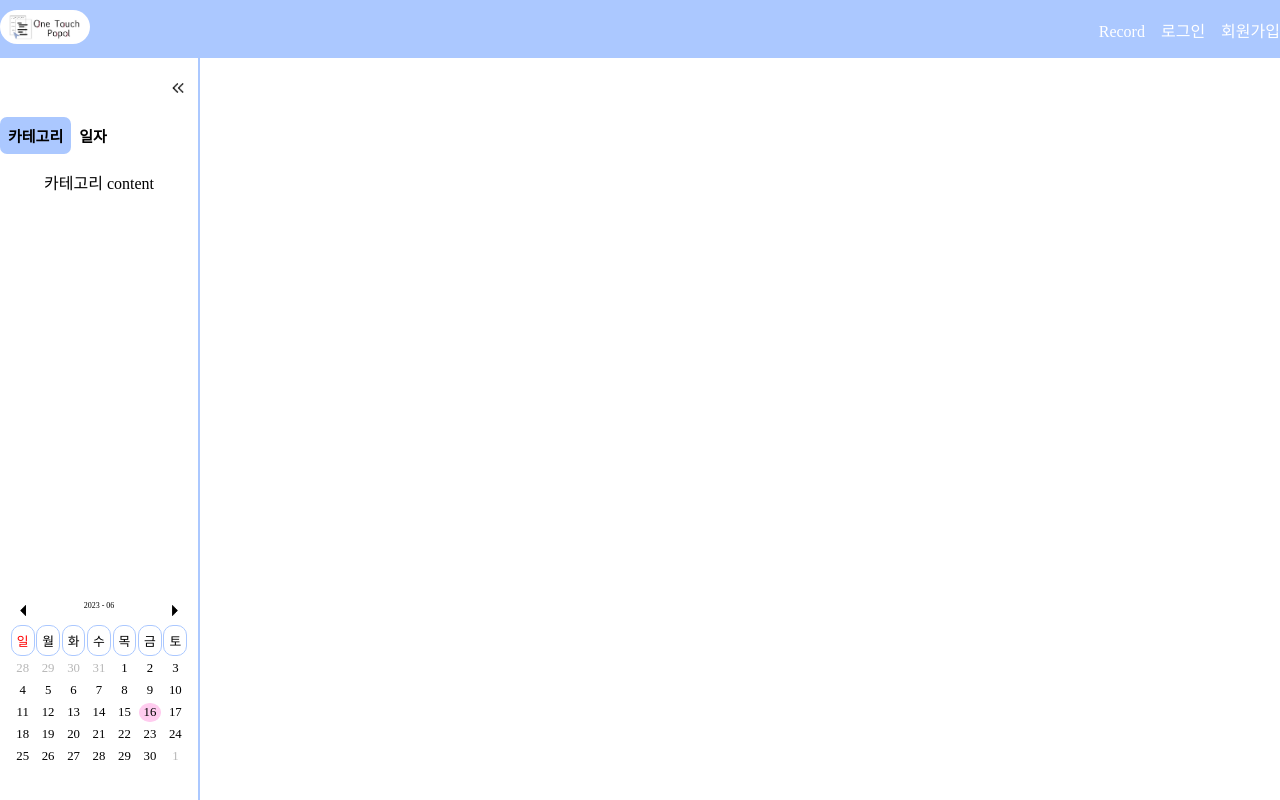
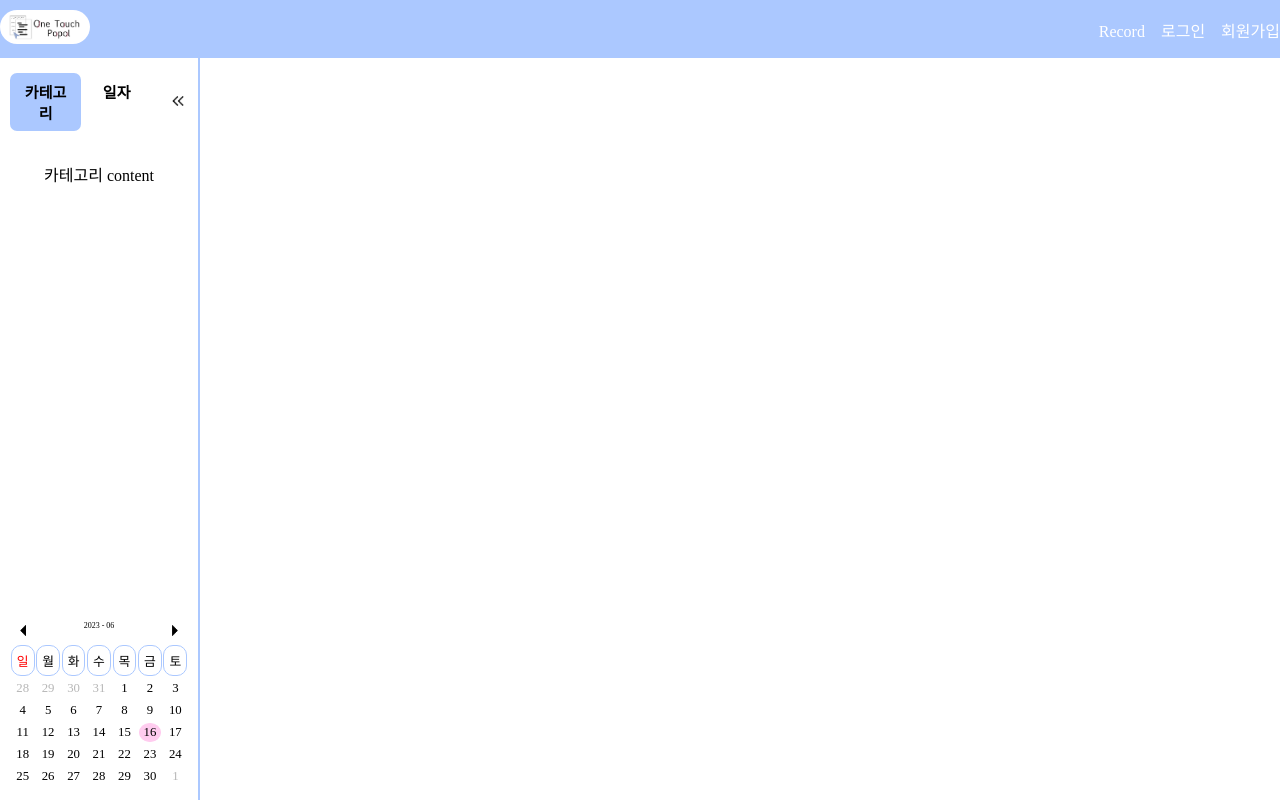
Before and after one commit to ONE-TOUCH-POPOL/FrontEnd, a React (Create React App) app: page /record in a window 1280 px wide. Built offline with nearby package versions, Linux system fonts and the light colour scheme; no server answers; a web font is replaced by a local one.

Commit message:
feat: sidebar
-tab menu와 close sidebar button 나란히
- tab menu, close sidebar, open sidebar style 위치 변경

```diff
--- a/package.json
+++ b/package.json
@@ -7,6 +7,7 @@
     "@testing-library/react": "^13.4.0",
     "@testing-library/user-event": "^13.5.0",
     "axios": "^1.4.0",
+    "dotenv": "^16.3.1",
     "https": "^1.0.0",
     "moment": "^2.29.4",
     "react": "^18.2.0",
--- a/src/components/closeSidebar/CloseSidebar.styled.jsx
+++ b/src/components/closeSidebar/CloseSidebar.styled.jsx
@@ -2,13 +2,13 @@ import styled from "styled-components";
 
 const CloseSidebarLayout = styled.div`
   position: fixed;
-  width: 20px;
+  width: 30px;
   height: 100%;
   border-right: 2px solid #abc8ff;
   /* float: left; */
 
   left: 0;
-  padding: 20px 0px;
+  padding: 20px 5px;
   box-sizing: border-box;
   display: flex;
   flex-direction: column;
--- a/src/components/openSidebar/OpenSidebar.jsx
+++ b/src/components/openSidebar/OpenSidebar.jsx
@@ -1,22 +1,12 @@
 import React from "react";
-import { OpenSidebarLayout, OpenSidebarCalendarLayout, OpenSidebarCategoryLayout } from "./OpenSidebar.styled";
+import { OpenSidebarLayout, OpenSidebarCalendarLayout } from "./OpenSidebar.styled";
 import CalendarComponent from "../../components/calendar";
 import TabMenuComponent from "../../components/tabMenu";
 const OpenSidebar = ({ handleOpenSidebar }) => {
   return (
     <div>
       <OpenSidebarLayout>
-        <button onClick={handleOpenSidebar} style={{ background: "white", paddingLeft: "80%" }}>
-          <img src="/img/double_arrow_left.png" style={{ background: "white", width: "20px", cursor: "pointer" }} alt="closeArrow" />
-        </button>
-        <TabMenuComponent></TabMenuComponent>
-        {/* <OpenSidebarCategoryLayout>
-          <ul>
-            <li>Item 1</li>
-            <li>Item 2</li>
-            <li>Item 3</li>
-          </ul>
-        </OpenSidebarCategoryLayout> */}
+        <TabMenuComponent handleOpenSidebar={handleOpenSidebar}></TabMenuComponent>
         <OpenSidebarCalendarLayout>
           <CalendarComponent />
         </OpenSidebarCalendarLayout>
--- a/src/components/openSidebar/OpenSidebar.styled.jsx
+++ b/src/components/openSidebar/OpenSidebar.styled.jsx
@@ -8,16 +8,9 @@ const OpenSidebarLayout = styled.div`
   /* float: left; */
 
   left: 0;
-  padding: 20px 0px;
   box-sizing: border-box;
   display: flex;
   flex-direction: column;
-`;
-
-const OpenSidebarCategoryLayout = styled.div`
-  flex: 1;
-  display: flex;
-  border-bottom: 1px solid #abc8ff;
 `;
 
 const OpenSidebarCalendarLayout = styled.div`
@@ -30,4 +23,4 @@ const OpenSidebarCalendarLayout = styled.div`
   /* margin-bottom: 12px; */
 `;
 
-export { OpenSidebarLayout, OpenSidebarCalendarLayout, OpenSidebarCategoryLayout };
+export { OpenSidebarLayout, OpenSidebarCalendarLayout };
--- a/src/components/tabMenu/TabMenu.jsx
+++ b/src/components/tabMenu/TabMenu.jsx
@@ -1,25 +1,30 @@
 import React, { useState } from "react";
-import { TabMenuStyle, Desc } from "./TabMenu.styled";
-const TabMenu = () => {
+import { TabTopStyle, TabMenuStyle, Desc } from "./TabMenu.styled";
+const TabMenu = ({ handleOpenSidebar }) => {
   const [currentTab, clickTab] = useState(0);
 
   const tabMenuNames = [
-    { name: "카테고리", content: "카테고리 content" },
-    { name: "일자", content: "일자 content" },
+    { id: 1, name: "카테고리", content: "카테고리 content" },
+    { id: 2, name: "일자", content: "일자 content" },
   ];
   const selectMenuHandler = (index) => {
     clickTab(index);
   };
   return (
     <>
-      <div>
+      <TabTopStyle>
         <TabMenuStyle>
           {tabMenuNames.map((el, index) => (
-            <li className={index === currentTab ? "submenu focused" : "submenu"} onClick={() => selectMenuHandler(index)}>
+            <li key={el.id} className={index === currentTab ? "submenu focused" : "submenu notfocused"} onClick={() => selectMenuHandler(index)}>
               {el.name}
             </li>
           ))}
         </TabMenuStyle>
+        <button onClick={handleOpenSidebar} style={{ background: "white" }}>
+          <img src="/img/double_arrow_left.png" style={{ background: "white", width: "20px", cursor: "pointer" }} alt="closeArrow" />
+        </button>
+      </TabTopStyle>
+      <div>
         <Desc>
           <p>{tabMenuNames[currentTab].content}</p>
         </Desc>
--- a/src/components/tabMenu/TabMenu.styled.jsx
+++ b/src/components/tabMenu/TabMenu.styled.jsx
@@ -1,33 +1,41 @@
 import styled from "styled-components";
+const TabTopStyle = styled.div`
+  display: flex;
+  /* align-items: center; */
+  justify-content: space-between;
+  padding-right: 10px;
+`;
 const TabMenuStyle = styled.ul`
+  display: flex;
   color: black;
   font-weight: bold;
-  display: flex;
-  /* list-style: none; */
-  padding: 0px 10% 0px 0px;
+  font-size: 15px;
+  padding-left: 10px;
   cursor: pointer;
+  width: 97%;
+  /* justify-content: space-evenly; */
+
   .submenu {
     display: flex;
-    /* width: calc(100% / 3); */
     padding: 8px;
-    font-size: 15px;
     border-radius: 7px;
+    flex-direction: column;
   }
 
   .focused {
     //선택된 Tabmenu 에만 적용되는 CSS를 구현
     background-color: #abc8ff;
-    width: 40%;
-    /* color: white; */
+    width: 45%;
   }
-  /*
-  & div.desc {
-    text-align: center;
-  } */
+
+  .notfocused {
+    background-color: white;
+    width: 45%;
+  }
 `;
 
 const Desc = styled.div`
   /* text-align: center; */
 `;
 
-export { TabMenuStyle, Desc };
+export { TabTopStyle, TabMenuStyle, Desc };
--- a/src/components/tabMenu/index.jsx
+++ b/src/components/tabMenu/index.jsx
@@ -1,7 +1,7 @@
 import React from "react";
 import TabMenu from "./TabMenu";
-const TabMenuComponent = () => {
-  return <TabMenu />;
+const TabMenuComponent = ({ handleOpenSidebar }) => {
+  return <TabMenu handleOpenSidebar={handleOpenSidebar} />;
 };
 
 export default TabMenuComponent;
--- a/src/pages/studyRecord/StudyRecord.jsx
+++ b/src/pages/studyRecord/StudyRecord.jsx
@@ -5,7 +5,6 @@ import CloseSidebar from "../../components/closeSidebar/CloseSidebar";
 import { StudyRecordLayout } from "./StudyRecord.Layout";
 
 const StudyRecord = () => {
-  // sidebar test
   const [sidebarOpen, setSidebarOpen] = useState(false);
   const handleOpenSidebar = () => {
     setSidebarOpen(true);
```
Also changed, not shown: 1 other file (tests, documents, lock files or other folders).
